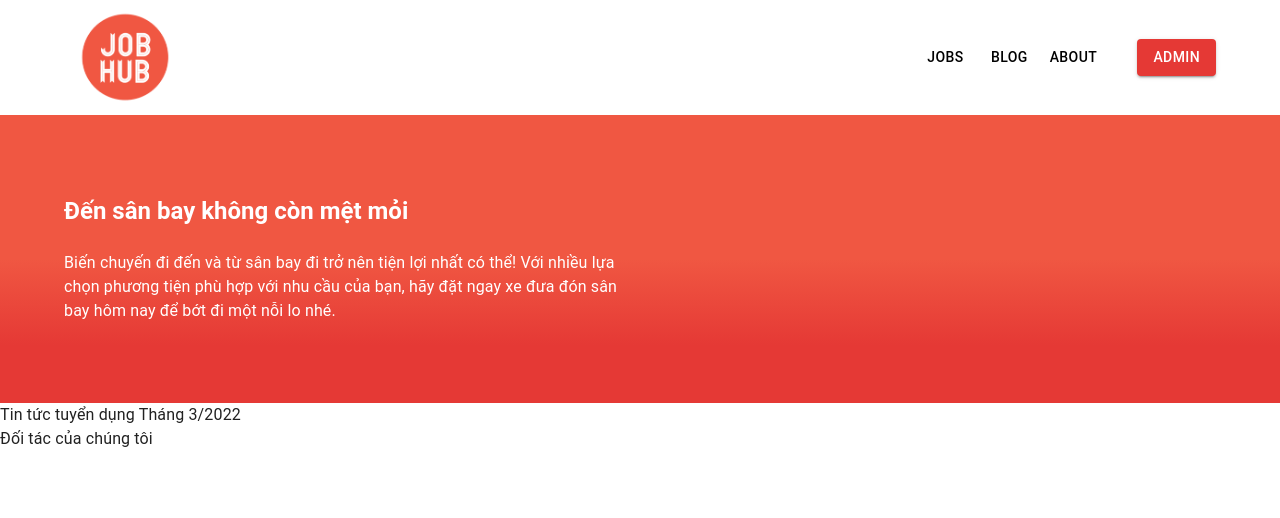
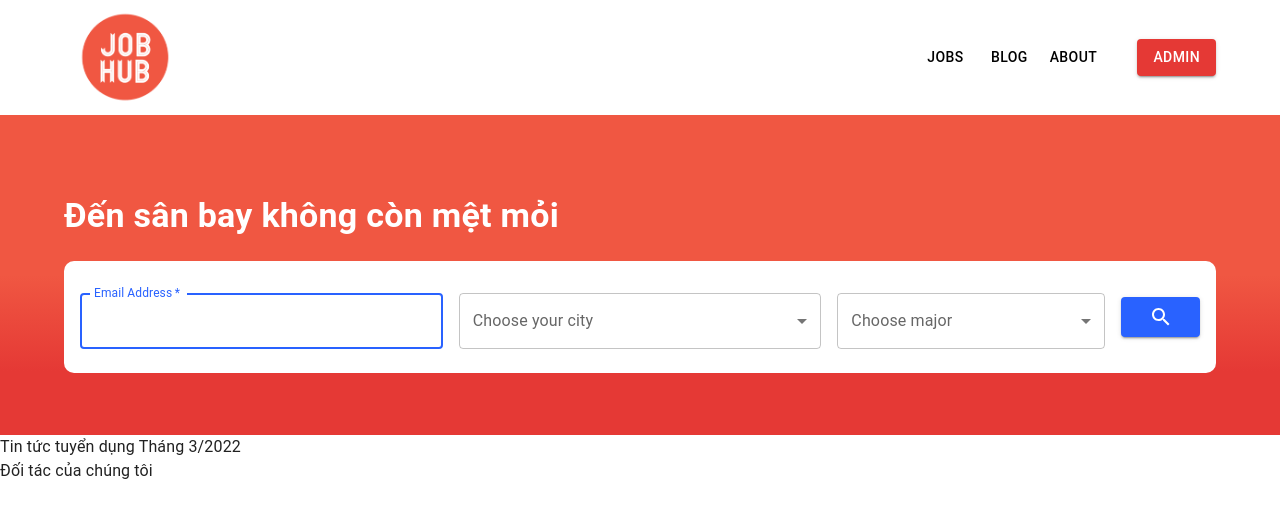
Before and after one commit to kcvdk3101/school-management-website, a React (Create React App) app: page / in a window 1280 px wide. Shown: the top 518 px of the page. Built offline with nearby package versions, Linux system fonts and the light colour scheme.

Commit message:
search form

```diff
--- a/src/components/commons/CustomButon.tsx
+++ b/src/components/commons/CustomButon.tsx
@@ -1,5 +1,5 @@
 import { Button } from '@mui/material'
-import React from 'react'
+import React, { ReactElement } from 'react'
 
 type CustomButonProps = {
   color:
@@ -12,8 +12,8 @@ type CustomButonProps = {
     | 'warning'
     | undefined
   variant: 'text' | 'contained' | 'outlined' | undefined
-  sz: 'small' | 'medium' | 'large' | undefined
-  label: string
+  sz?: 'small' | 'medium' | 'large' | undefined
+  label: string | ReactElement
   handleOnClick: () => void
 }
 
@@ -25,7 +25,13 @@ const CustomButon: React.FC<CustomButonProps> = ({
   handleOnClick,
 }) => {
   return (
-    <Button size={sz} color={color} variant={variant} onClick={handleOnClick}>
+    <Button
+      fullWidth
+      size={sz}
+      color={color}
+      variant={variant}
+      onClick={handleOnClick}
+    >
       {label}
     </Button>
   )
--- a/src/pages/admin/Signin/Signin.tsx
+++ b/src/pages/admin/Signin/Signin.tsx
@@ -1,22 +1,23 @@
-import React from 'react'
+import LockOutlinedIcon from '@mui/icons-material/LockOutlined'
 import Avatar from '@mui/material/Avatar'
+import Box from '@mui/material/Box'
 import Button from '@mui/material/Button'
+import Container from '@mui/material/Container'
 import CssBaseline from '@mui/material/CssBaseline'
 import TextField from '@mui/material/TextField'
-import Box from '@mui/material/Box'
-import LockOutlinedIcon from '@mui/icons-material/LockOutlined'
 import Typography from '@mui/material/Typography'
-import Container from '@mui/material/Container'
+import { makeStyles } from '@mui/styles'
+import React from 'react'
+import { useNavigate } from 'react-router-dom'
 import { useAppDispatch } from '../../../app/hooks'
 import { signin } from '../../../features/authentication/authSlice'
-import { useNavigate } from 'react-router-dom'
-import { makeStyles } from '@mui/styles'
 
 const useStyles = makeStyles({
   innerContainer: {
-    marginTop: 8,
+    height: '100vh',
     display: 'flex',
     flexDirection: 'column',
+    justifyContent: 'center',
     alignItems: 'center',
   },
 })
@@ -75,6 +76,7 @@ const Signin: React.FC<SigninProps> = () => {
           <Button
             type='submit'
             fullWidth
+            color='secondary'
             variant='contained'
             sx={{ mt: 3, mb: 2 }}
           >
--- a/src/pages/home/Home.tsx
+++ b/src/pages/home/Home.tsx
@@ -16,6 +16,7 @@ import React from 'react'
 import Helmet from 'react-helmet'
 import { useNavigate } from 'react-router-dom'
 import logo from '../../assets/images/logo.png'
+import SearchFormManagement from './components/SearchFormManagement'
 
 const pages = ['Jobs', 'Blog', 'About']
 
@@ -34,32 +35,16 @@ const useStyles = makeStyles({
     maxHeight: 320,
     background: 'linear-gradient(180deg, #f05742 0%, #f05742 50%, #e53935 80%)',
   },
-  text: {
-    color: 'white',
-  },
 })
 
 type HomeProps = {}
 
-function TableHeading() {
-  const classes = useStyles()
+function Heading() {
   return (
     <Grid item xs={12} container>
-      <Grid item xs={6}>
-        <Typography
-          variant='h5'
-          marginBottom={3}
-          color='white'
-          fontWeight='700'
-        >
-          Đến sân bay không còn mệt mỏi
-        </Typography>
-        <Typography variant='body1' className={classes.text}>
-          Biến chuyến đi đến và từ sân bay đi trở nên tiện lợi nhất có thể! Với
-          nhiều lựa chọn phương tiện phù hợp với nhu cầu của bạn, hãy đặt ngay
-          xe đưa đón sân bay hôm nay để bớt đi một nỗi lo nhé.
-        </Typography>
-      </Grid>
+      <Typography variant='h4' marginBottom={3} color='white' fontWeight='700'>
+        Đến sân bay không còn mệt mỏi
+      </Typography>
     </Grid>
   )
 }
@@ -171,7 +156,9 @@ const Home: React.FC<HomeProps> = () => {
         <Container maxWidth='lg'>
           <Box component='div' paddingY={10}>
             <Grid container>
-              <TableHeading />
+              <Heading />
+              {/* Search Form */}
+              <SearchFormManagement />
             </Grid>
           </Box>
         </Container>
--- a/src/pages/home/components/SearchForm.tsx
+++ b/src/pages/home/components/SearchForm.tsx
@@ -1,22 +1,107 @@
-import React from 'react'
-import { Container, Grid, Box } from '@mui/material'
+import SearchIcon from '@mui/icons-material/Search'
+import { Box, Grid, MenuItem, TextField } from '@mui/material'
+import { makeStyles } from '@mui/styles'
+import React, { useState } from 'react'
+import CustomButon from '../../../components/commons/CustomButon'
+import Majors from '../../../utils/majors'
+import Provinces from '../../../utils/provinces'
 
 type SearchFormProps = {}
 
+const useStyles = makeStyles({
+  box: {
+    backgroundColor: 'white',
+    borderRadius: 10,
+  },
+})
+
 const SearchForm: React.FC<SearchFormProps> = () => {
+  const classes = useStyles()
+
+  const [provices, setProvices] = useState('')
+  const [major, setMajor] = useState('')
+
+  const handleChangeProvice = (event: React.ChangeEvent<HTMLInputElement>) => {
+    setProvices(event.target.value)
+  }
+
+  const handleChangeMajor = (event: React.ChangeEvent<HTMLInputElement>) => {
+    setMajor(event.target.value)
+  }
+
   return (
-    <Container>
-      <Grid container justifyContent='center'>
-        {/* Table Booking Route */}
-        <Grid item>
-          <Box component='form'>
-            <Box component='div'>
-              <Grid container spacing={3}></Grid>
-            </Box>
-          </Box>
+    <Grid item xs={12}>
+      <Box component='form' className={classes.box} padding={2}>
+        <Grid container justifyContent='center' spacing={2}>
+          {/* Search Form */}
+          <Grid item xs={4}>
+            <TextField
+              margin='normal'
+              required
+              fullWidth
+              label='Email Address'
+              id='email'
+              name='email'
+              autoComplete='email'
+              autoFocus
+            />
+          </Grid>
+          <Grid item xs={4}>
+            <TextField
+              margin='normal'
+              fullWidth
+              select
+              id='city'
+              name='city'
+              label='Choose your city'
+              value={provices}
+              onChange={handleChangeProvice}
+            >
+              {Provinces.map((provice) => (
+                <MenuItem key={provice.value} value={provice.value}>
+                  {provice.label}
+                </MenuItem>
+              ))}
+            </TextField>
+          </Grid>
+          <Grid item xs={3}>
+            <TextField
+              margin='normal'
+              fullWidth
+              select
+              id='major'
+              name='major'
+              label='Choose major'
+              value={major}
+              onChange={handleChangeMajor}
+            >
+              {Majors.map((major) => (
+                <MenuItem key={major.value} value={major.value}>
+                  {major.label}
+                </MenuItem>
+              ))}
+            </TextField>
+          </Grid>
+          <Grid
+            item
+            xs={1}
+            sx={{
+              display: 'flex',
+              justifyContent: 'flex-end',
+              alignItems: 'center',
+            }}
+          >
+            <CustomButon
+              color='primary'
+              sz='large'
+              variant='contained'
+              label={<SearchIcon />}
+              handleOnClick={() => console.log('Clicked')}
+            />
+          </Grid>
         </Grid>
-      </Grid>
-    </Container>
+      </Box>
+    </Grid>
   )
 }
 
--- a/src/pages/home/components/SearchFormManagement.tsx
+++ b/src/pages/home/components/SearchFormManagement.tsx
@@ -1,9 +1,10 @@
 import React from 'react'
+import SearchForm from './SearchForm'
 
-type Props = {}
+type SearchFormManagementProps = {}
 
-const SearchFormManagement = (props: Props) => {
-  return <div>SearchFormManagement</div>
+const SearchFormManagement: React.FC<SearchFormManagementProps> = () => {
+  return <SearchForm />
 }
 
 export default SearchFormManagement
--- /dev/null
+++ b/src/utils/majors.ts
@@ -0,0 +1,20 @@
+const MajorsData = {
+  HTTT: {
+    name: 'Hệ thống thông tin',
+  },
+  KHMT: {
+    name: 'Khoa Học Máy Tính',
+  },
+  CNPM: {
+    name: 'Công Nghệ Phần Mềm',
+  },
+  ANM: {
+    name: 'An Ninh Mạng',
+  },
+}
+
+const Majors = Object.values(MajorsData).map((major) => {
+  return { label: major.name, value: major.name }
+})
+
+export default Majors
```
Also changed, not shown: 1 other file (tests, documents, lock files or other folders).
